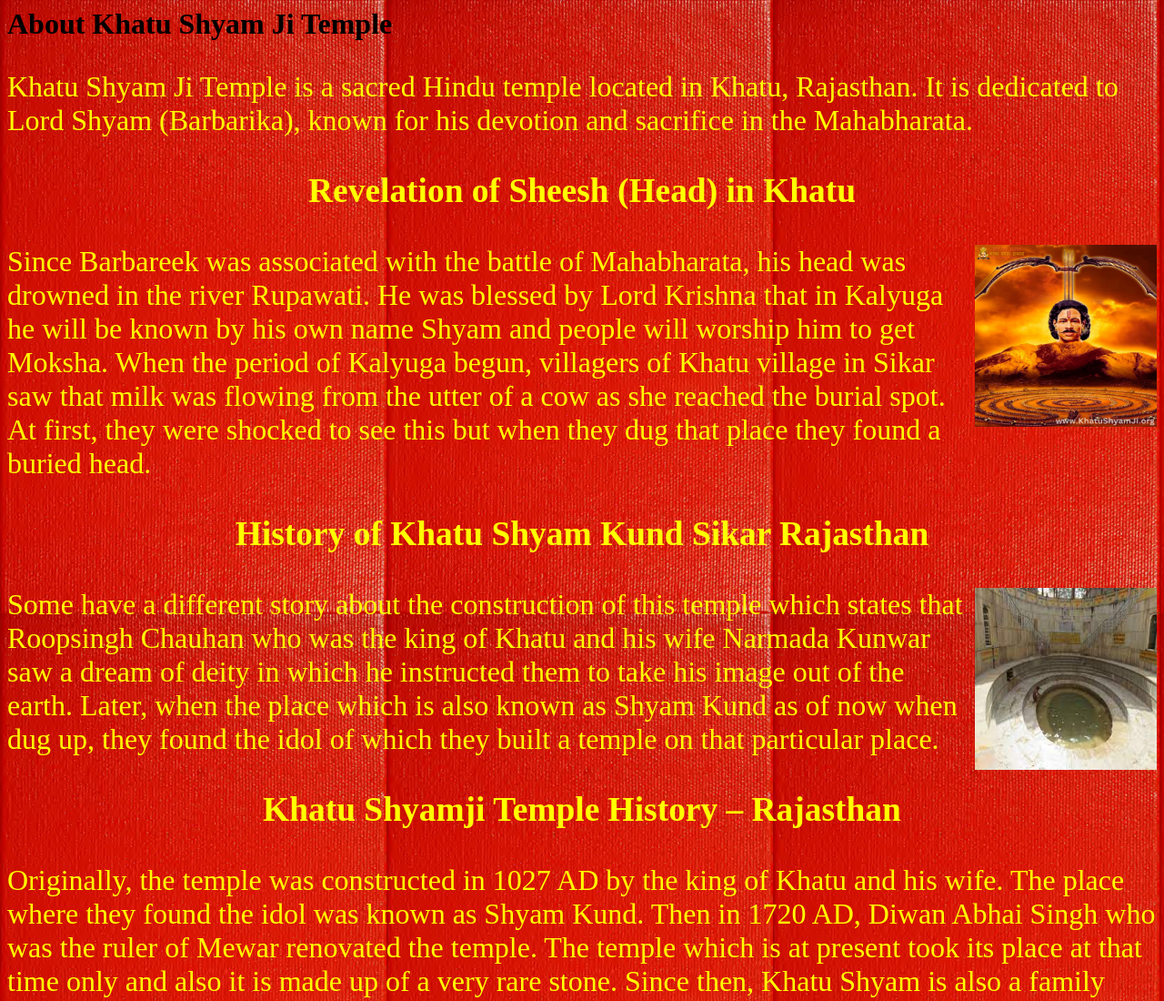
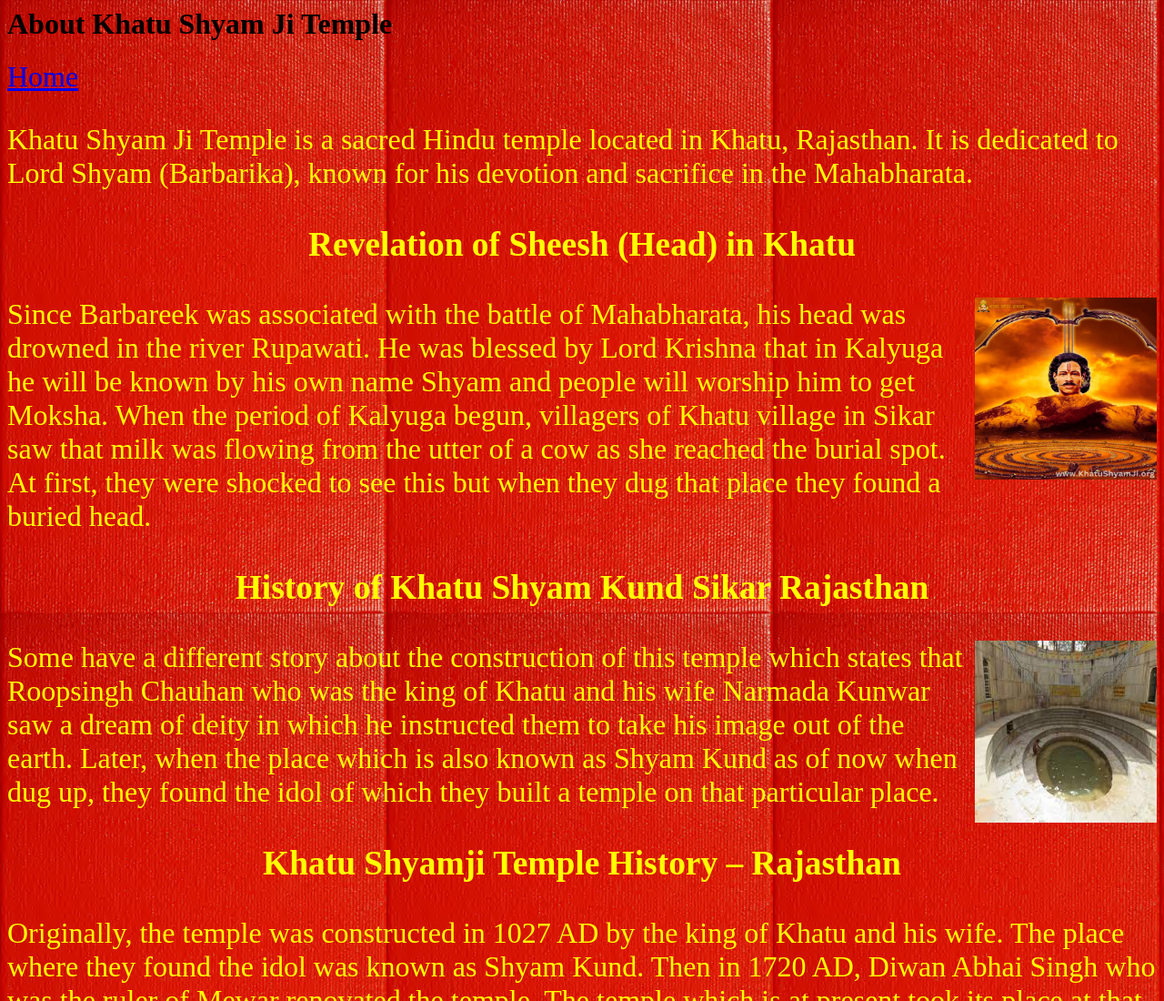
Before and after one commit to astrofxpro-wq/Shayam-baba-darbar, a plain HTML site: page web2.html in a window 1280 px wide. Shown: the top 1100 px of the page at 91% size. Drawn offline with Linux system fonts and the light colour scheme.

Commit message:
web2.html

```diff
--- a/web2.html
+++ b/web2.html
@@ -2,6 +2,9 @@
 <body background = "bg.png">
 <h1>About Khatu Shyam Ji Temple</h1>
 <font color = "yellow" size =" 6">
+ <nav>
+  <a href="index.html">Home</a>
+</nav>
 <p>
 Khatu Shyam Ji Temple is a sacred Hindu temple located in Khatu, Rajasthan.
 It is dedicated to Lord Shyam (Barbarika), known for his devotion and sacrifice
@@ -41,4 +44,5 @@ The Jagmohan hall which is also known as the prayer all is also illuminated with
 </html>
 
 </body>
+
 </html>
```
